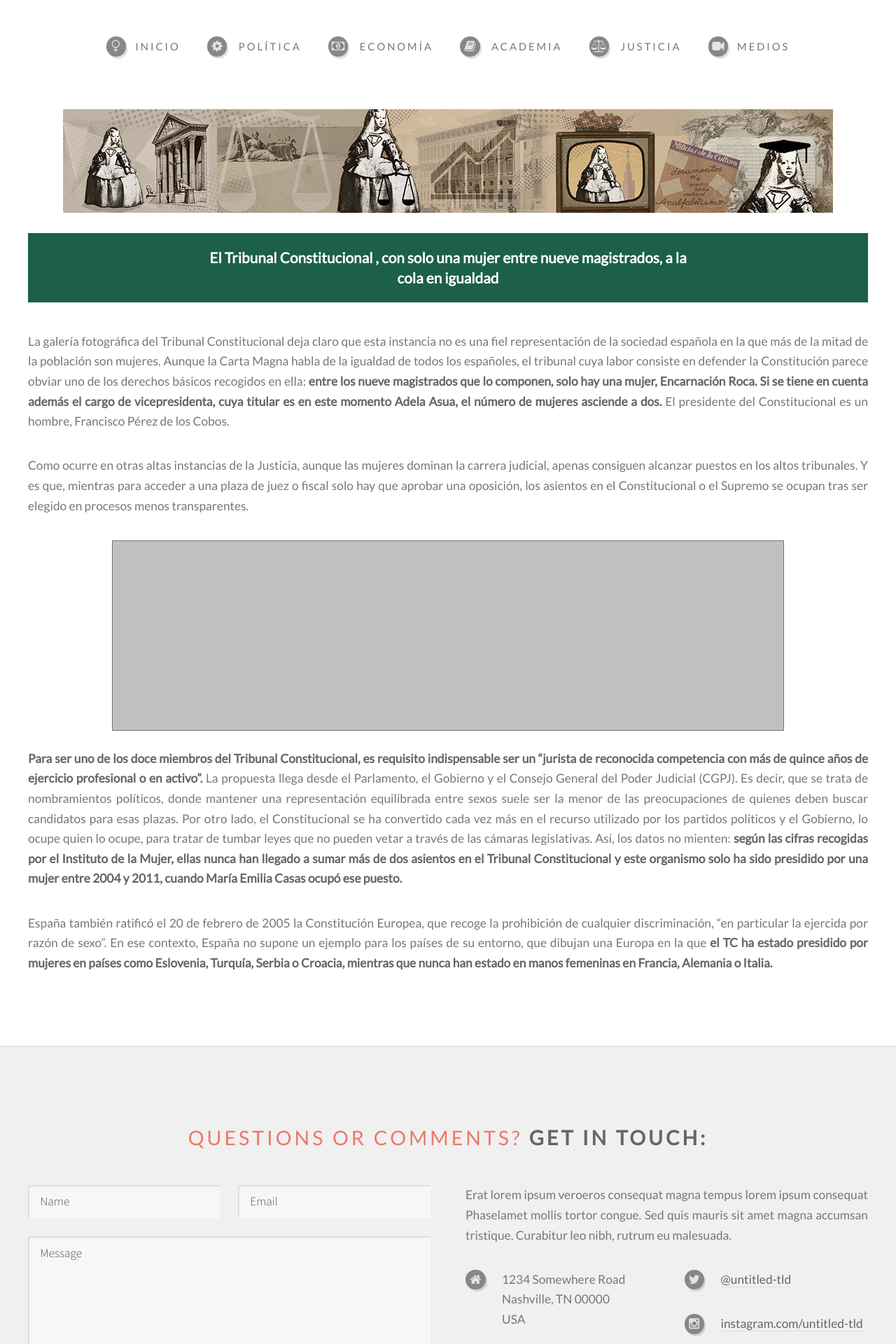
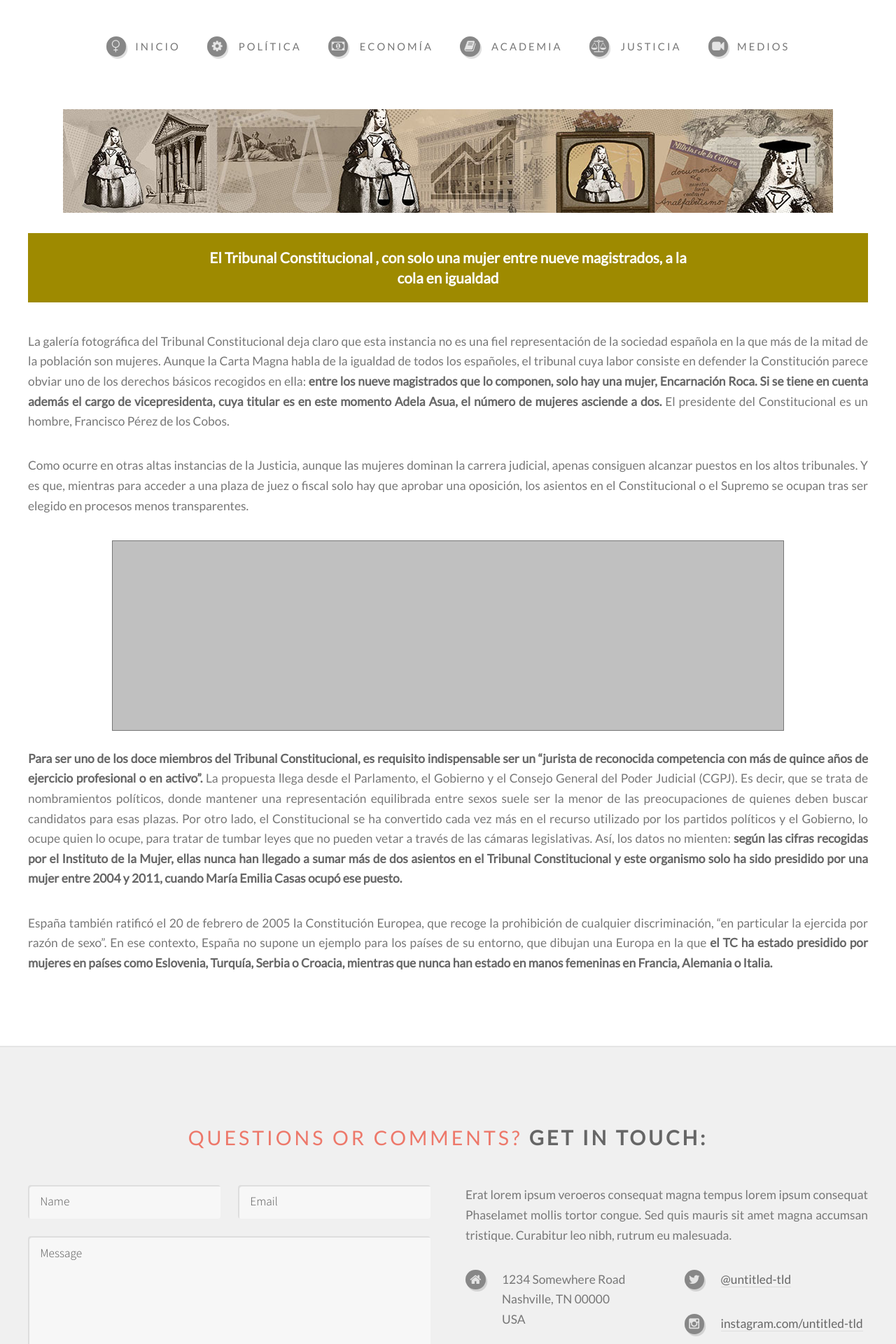
Before and after one commit to medialab-prado/3tpd-mapa-poder-femenino, a Jekyll site: the page built from justicia/tribunal_constitucional.html, in a window 1280 px wide. Shown: the top 1920 px of the page at 70% size. Built offline with Jekyll 4.4.1, drawn with Linux system fonts in a browser that asks for light colours.

Commit message:
Revert "Cambio de color de los subtítulos"
This reverts commit 323dbdbea69f4ba5979284a778a791b1e0ae6b6a.

```diff
--- a/css/custom.css
+++ b/css/custom.css
@@ -146,19 +146,19 @@ article section:first-child{
 }
 
 .economia .subtitle{
-	background: #1c6047;
+	background: #577b1c;
 }
 
 .academia .subtitle{
-	background: #1c6047;
+	background: #a99d3d;
 }
 
 .justicia .subtitle{
-	background: #1c6047;
+	background: #9e8a00;
 }
 
 .medios .subtitle{
-	background: #1c6047;
+	background: #a65f00;
 }
 
 
```
